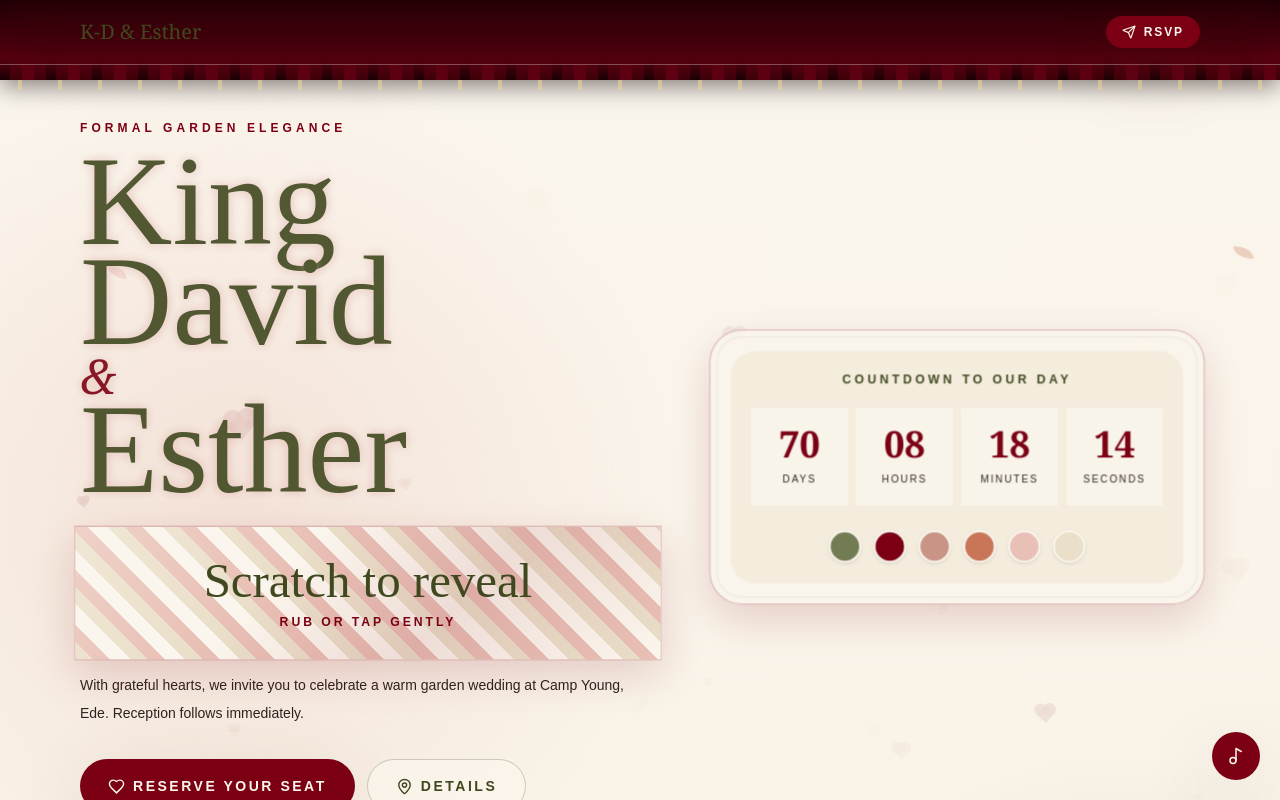
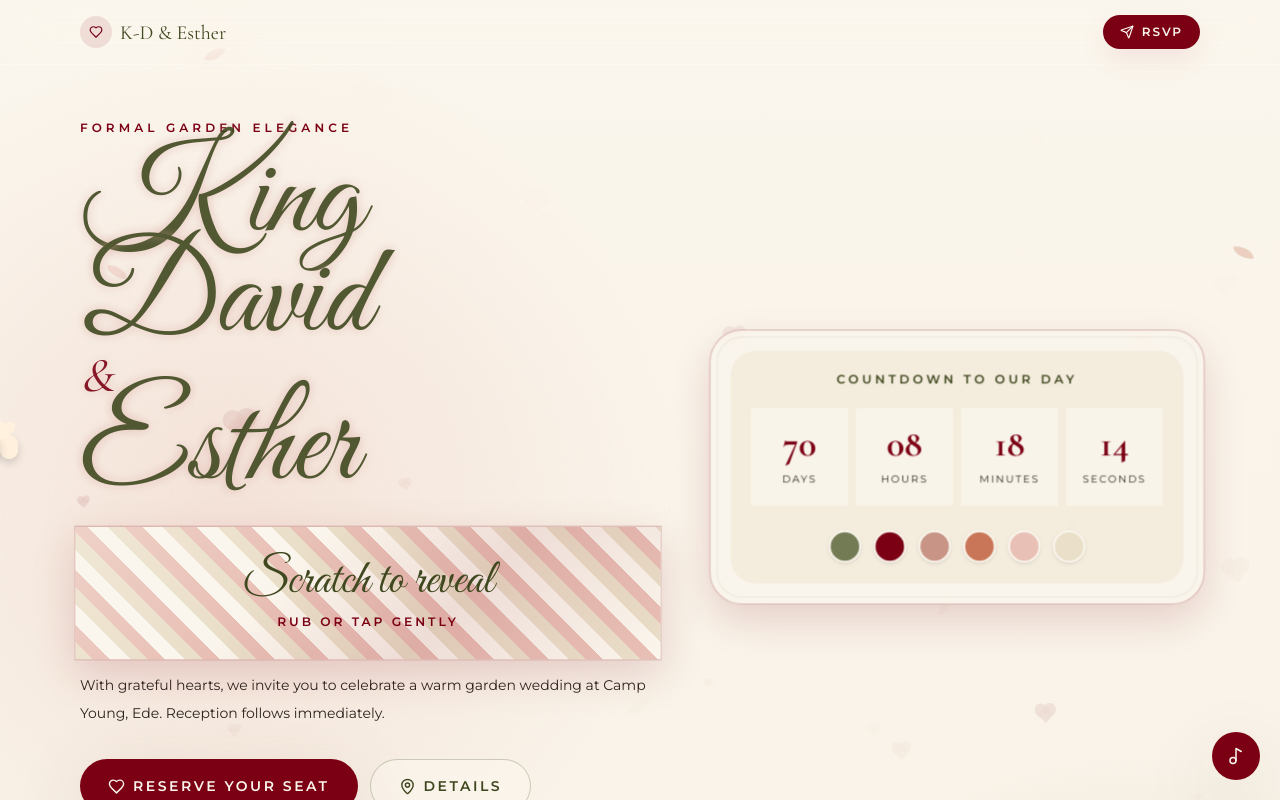
Before and after one commit to zionolamide/King-david-Wed-Esther, a Next.js app: page / in a window 1280 px wide. Both pictures are taken after a click on the button "TAP TO OPEN". Shown: the top 800 px of the page. Built offline with nearby package versions, Linux system fonts and the light colour scheme.

Commit message:
Enhance Love Fever UI with romantic fonts, curtain details, and richer animations

```diff
--- a/app/globals.css
+++ b/app/globals.css
@@ -5,9 +5,9 @@
 :root {
   color: #2d241f;
   background: #fbf6ed;
-  --font-cormorant: Georgia, "Times New Roman", serif;
-  --font-great-vibes: "Brush Script MT", "Segoe Script", cursive;
-  --font-montserrat: Arial, Helvetica, sans-serif;
+  --font-sans: "Montserrat", Arial, Helvetica, sans-serif;
+  --font-serif: "Cormorant Garamond", Georgia, "Times New Roman", serif;
+  --font-script: "Great Vibes", "Brush Script MT", "Segoe Script", cursive;
 }
 
 * {
@@ -25,7 +25,9 @@
     radial-gradient(circle at 18% 8%, rgba(233, 192, 182, 0.34), transparent 28rem),
     radial-gradient(circle at 88% 18%, rgba(115, 123, 84, 0.18), transparent 22rem),
     linear-gradient(180deg, #fbf6ed 0%, #f4eadc 45%, #fbf6ed 100%);
-  font-family: var(--font-montserrat), Arial, sans-serif;
+  font-family: var(--font-sans), Arial, sans-serif;
+  text-rendering: optimizeLegibility;
+  -webkit-font-smoothing: antialiased;
 }
 
 ::selection {
@@ -36,6 +38,64 @@
 .section-shell {
   width: min(1120px, calc(100% - 32px));
   margin-inline: auto;
+}
+
+.font-serif {
+  font-family: var(--font-serif), Georgia, serif;
+}
+
+.font-script {
+  font-family: var(--font-script), "Brush Script MT", cursive;
+}
+
+.love-card {
+  position: relative;
+  overflow: hidden;
+  transition: transform 280ms ease, box-shadow 280ms ease, border-color 280ms ease;
+}
+
+.love-card::before {
+  content: "";
+  position: absolute;
+  inset: 0;
+  background: linear-gradient(125deg, rgba(255,255,255,0.18), transparent 45%, rgba(233,192,182,0.16));
+  opacity: 0;
+  transition: opacity 280ms ease;
+  pointer-events: none;
+}
+
+.love-card:hover {
+  transform: translateY(-6px) scale(1.01);
+  box-shadow: 0 16px 40px rgba(123, 0, 20, 0.12);
+  border-color: rgba(123, 0, 20, 0.24);
+}
+
+.love-card:hover::before {
+  opacity: 1;
+}
+
+.romantic-pill {
+  position: relative;
+  overflow: hidden;
+  border: 1px solid rgba(123, 0, 20, 0.16);
+  box-shadow: 0 10px 28px rgba(123, 0, 20, 0.08);
+  transition: transform 260ms ease, box-shadow 260ms ease;
+}
+
+.romantic-pill:hover {
+  transform: translateY(-2px);
+  box-shadow: 0 16px 34px rgba(123, 0, 20, 0.16);
+}
+
+.romantic-button {
+  position: relative;
+  overflow: hidden;
+  transition: transform 250ms ease, box-shadow 250ms ease, background-color 250ms ease;
+}
+
+.romantic-button:hover {
+  transform: translateY(-2px) scale(1.01);
+  box-shadow: 0 14px 28px rgba(123, 0, 20, 0.18);
 }
 
 .invitation-border {
@@ -150,10 +210,23 @@
 }
 
 .curtain-valance {
+  position: relative;
   background:
     linear-gradient(180deg, #1a0004 0%, #3d000a 42%, #5c0010 72%, transparent 100%),
     repeating-linear-gradient(90deg, #1a0004 0 10px, #3d000a 10px 22px, #5c0012 22px 34px, #3d000a 34px 46px);
   box-shadow: 0 6px 24px rgba(10, 0, 2, 0.5);
+}
+
+.curtain-valance::before {
+  content: "";
+  position: absolute;
+  left: 8%;
+  right: 8%;
+  top: 12px;
+  height: 12px;
+  border-radius: 999px;
+  background: repeating-linear-gradient(90deg, transparent 0 10px, rgba(255,241,221,0.8) 10px 14px, transparent 14px 28px);
+  box-shadow: 0 6px 16px rgba(0,0,0,0.23);
 }
 
 .curtain-valance::after {
@@ -176,6 +249,48 @@
     0 2px 24px rgba(0, 0, 0, 0.7),
     0 0 34px rgba(240, 210, 150, 0.28);
   animation: title-glow 3s ease-in-out infinite;
+}
+
+.curtain-rope {
+  position: absolute;
+  inset: 0 8% auto 8%;
+  height: 18px;
+  top: 6px;
+  border-radius: 999px;
+  background: linear-gradient(90deg, rgba(255,241,221,0.9), rgba(200,148,133,0.8), rgba(255,241,221,0.9));
+  box-shadow: 0 4px 12px rgba(0,0,0,0.24);
+}
+
+.curtain-rope::before,
+.curtain-rope::after {
+  content: "";
+  position: absolute;
+  top: 10px;
+  width: 18px;
+  height: 24px;
+  border-radius: 999px;
+  background: rgba(255,241,221,0.9);
+  box-shadow: 0 4px 8px rgba(0,0,0,0.16);
+}
+
+.curtain-rope::before {
+  left: 8%;
+}
+
+.curtain-rope::after {
+  right: 8%;
+}
+
+.curtain-heart {
+  position: absolute;
+  top: 0;
+  left: 50%;
+  width: 30px;
+  height: 30px;
+  transform: translateX(-50%);
+  background: rgba(255,241,221,0.98);
+  clip-path: path("M15 3c-2.2 0-4.2 1.2-5.2 3.1C8.8 4.2 6.8 3 4.6 3 1.9 3 0 5 0 7.8c0 3.6 3.1 6.3 7.7 10.3L15 21l7.3-2.9C26.9 14.1 30 11.4 30 7.8 30 5 28.1 3 25.4 3c-2.2 0-4.2 1.2-5.2 3.1C19.2 4.2 17.2 3 15 3z");
+  box-shadow: 0 8px 18px rgba(123, 0, 20, 0.2);
 }
 
 .floating-heart {
--- a/app/layout.tsx
+++ b/app/layout.tsx
@@ -1,5 +1,26 @@
 import type { Metadata, Viewport } from "next";
+import { Cormorant_Garamond, Great_Vibes, Montserrat } from "next/font/google";
 import "./globals.css";
+
+const montserrat = Montserrat({
+  subsets: ["latin"],
+  variable: "--font-sans",
+  display: "swap"
+});
+
+const cormorant = Cormorant_Garamond({
+  subsets: ["latin"],
+  weight: ["400", "500", "600", "700"],
+  variable: "--font-serif",
+  display: "swap"
+});
+
+const greatVibes = Great_Vibes({
+  subsets: ["latin"],
+  weight: ["400"],
+  variable: "--font-script",
+  display: "swap"
+});
 
 export const metadata: Metadata = {
   title: "King-David & Esther | Wedding",
@@ -21,7 +42,7 @@
 
 export default function RootLayout({ children }: { children: React.ReactNode }) {
   return (
-    <html lang="en" className="scroll-smooth">
+    <html lang="en" className={`scroll-smooth ${montserrat.variable} ${cormorant.variable} ${greatVibes.variable}`}>
       <body>{children}</body>
     </html>
   );
--- a/app/page.tsx
+++ b/app/page.tsx
@@ -286,7 +286,10 @@
         <FloatingPetals />
         <FloatingHearts active={!opened} />
 
-        <div className="curtain-valance pointer-events-none absolute inset-x-0 top-0 z-20 h-20" />
+        <div className="curtain-valance pointer-events-none absolute inset-x-0 top-0 z-20 h-24">
+          <span className="curtain-rope" />
+          <span className="curtain-heart" />
+        </div>
 
         <motion.div
           className="curtain-panel left-0"
@@ -314,7 +317,7 @@
           <button
             type="button"
             onClick={() => setOpened(true)}
-            className="mt-7 inline-flex items-center gap-2 rounded-full border border-ivory/70 bg-wine/60 px-7 py-4 text-xs font-semibold uppercase tracking-[0.28em] text-ivory shadow-soft backdrop-blur transition hover:bg-wine"
+            className="romantic-button mt-7 inline-flex items-center gap-2 rounded-full border border-ivory/70 bg-wine/60 px-7 py-4 text-xs font-semibold uppercase tracking-[0.28em] text-ivory shadow-soft backdrop-blur"
           >
             <Sparkles size={14} />
             Tap to Open
@@ -346,7 +349,7 @@
             <div className="mt-8 flex flex-col gap-3 sm:flex-row sm:justify-center lg:justify-start">
               <a
                 href="#rsvp"
-                className="inline-flex items-center justify-center gap-2 rounded-full bg-wine px-7 py-4 text-sm font-semibold uppercase tracking-[0.18em] text-ivory shadow-soft transition hover:bg-moss"
+                className="romantic-button inline-flex items-center justify-center gap-2 rounded-full bg-wine px-7 py-4 text-sm font-semibold uppercase tracking-[0.18em] text-ivory shadow-soft"
               >
                 <Heart size={17} /> Reserve Your Seat
               </a>
@@ -498,11 +501,14 @@
       <nav className="fixed inset-x-0 top-0 z-50 border-b border-white/30 bg-ivory/82 backdrop-blur-xl">
         <div className="section-shell flex h-16 items-center justify-between">
           <a href="#home" className="font-serif text-xl text-moss">
+            <span className="mr-2 inline-flex h-8 w-8 items-center justify-center rounded-full bg-wine/10 text-wine">
+              <Heart size={14} />
+            </span>
             K-D & Esther
           </a>
           <a
             href="#rsvp"
-            className="inline-flex items-center gap-2 rounded-full bg-wine px-4 py-2 text-xs font-semibold uppercase tracking-[0.16em] text-ivory shadow-soft"
+            className="romantic-pill inline-flex items-center gap-2 rounded-full bg-wine px-4 py-2 text-xs font-semibold uppercase tracking-[0.16em] text-ivory"
           >
             <Send size={14} /> RSVP
           </a>
@@ -800,7 +806,7 @@
                       )}
                       target="_blank"
                       rel="noreferrer"
-                      className="mt-5 inline-flex items-center gap-2 rounded-full bg-[#25D366] px-5 py-3 text-sm font-semibold text-white shadow-soft transition hover:opacity-90"
+                      className="romantic-button mt-5 inline-flex items-center gap-2 rounded-full bg-[#25D366] px-5 py-3 text-sm font-semibold text-white shadow-soft"
                     >
                       <Share2 size={16} /> Send Entry Code to WhatsApp
                     </a>
@@ -839,7 +845,7 @@
                   <button
                     type="submit"
                     disabled={status === "loading"}
-                    className="mt-6 inline-flex w-full items-center justify-center gap-2 rounded-full bg-wine px-7 py-4 text-sm font-semibold uppercase tracking-[0.18em] text-ivory transition hover:bg-moss disabled:cursor-not-allowed disabled:opacity-65"
+                    className="romantic-button mt-6 inline-flex w-full items-center justify-center gap-2 rounded-full bg-wine px-7 py-4 text-sm font-semibold uppercase tracking-[0.18em] text-ivory disabled:cursor-not-allowed disabled:opacity-65"
                   >
                     {status === "loading" ? (
                       <Loader2 className="animate-spin" size={17} />
```
